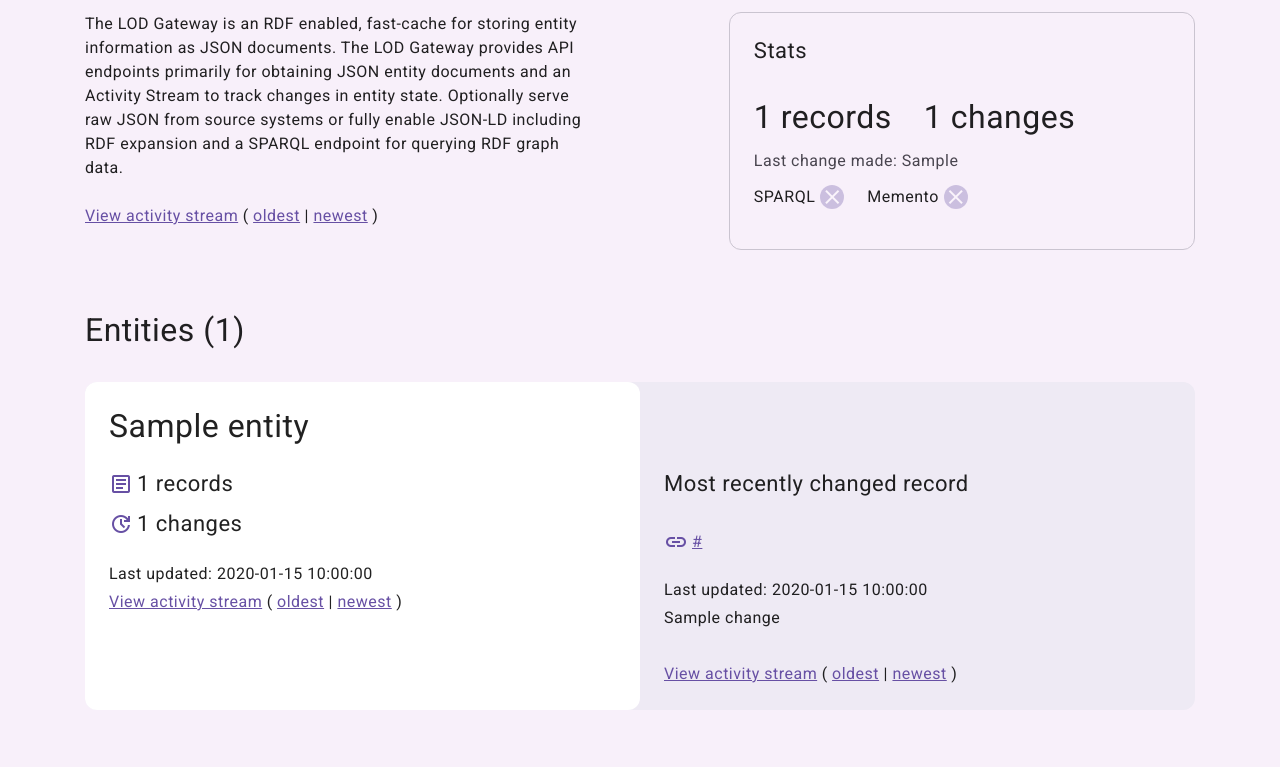
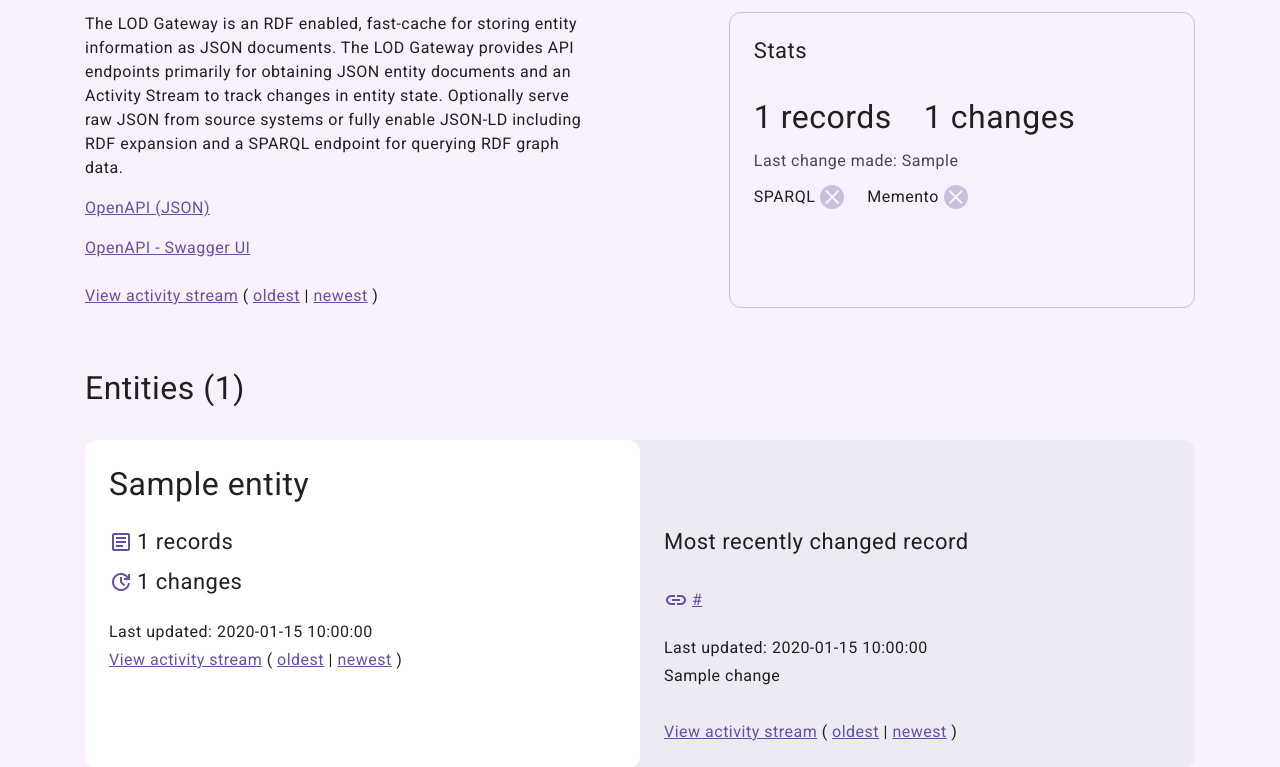
Before and after one commit to thegetty/lod-gateway, a Python web app: template source/web-service/flaskapp/templates/home_page.html in a window 1280 px wide. Shown: the part 180-947 px from the top of the page. Run offline with Jinja, Linux system fonts and the light colour scheme; the template is opened without the code that fills it: most values are stand-ins (such as "Sample title", 1, 10 or a date in 2020).

Commit message:
Adding links to the OpenAPI JSON and Swagger UI to the dashboard

```diff
--- a/source/web-service/flaskapp/templates/home_page.html
+++ b/source/web-service/flaskapp/templates/home_page.html
@@ -308,6 +308,8 @@
               Activity Stream to track changes in entity state. Optionally serve raw JSON from source systems or fully
               enable JSON-LD including RDF expansion and a SPARQL endpoint for querying RDF graph data.
             </p>
+            <p><a href="{{ url_for('openapi.doc_url') }}">OpenAPI (JSON)</a></p>
+            <p><a href="{{ url_for('swagger.swagger') }}">OpenAPI - Swagger UI</a></p>
           </div>
           {% if num_records != "0" %}
           <div class="hero_aslinks">
```
